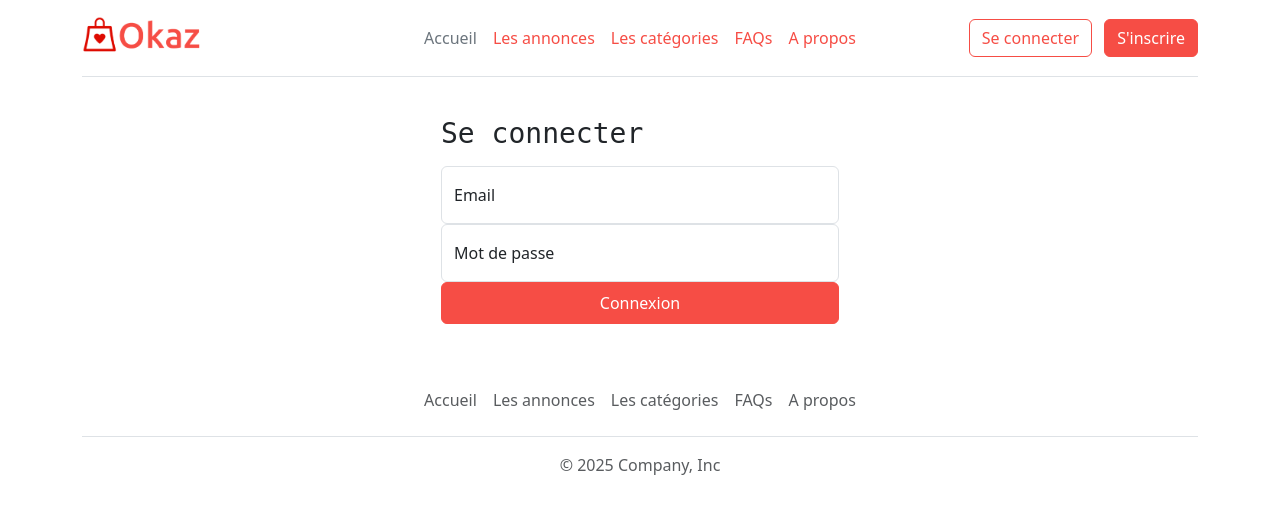
After one commit to Geraldine743/okaz, a PHP site: page /login.php in a window 1280 px wide. The commit adds this page. Shown: the top 514 px of the page. Run offline with PHP 8.4, Linux system fonts and the light colour scheme; some libraries are stand-ins or nearby versions.

Commit message:
add structure page login

```diff
--- a/index.php
+++ b/index.php
@@ -20,7 +20,7 @@ $categories = [
         <h1 class="display-5 fw-bold text-body-emphasis lh-1 mb-3">Avec Okaz achetez et vendez vos objets</h1>
         <p class="lead">Trouvez ce que vous cherchez ou donnez une seconde vie à vos objets en un clic ! Okaz est la plateforme incontournable pour vendre, acheter ou échanger tout ce que vous souhaitez : vêtements, meubles, appareils électroniques, véhicules et bien plus encore !</p>
         <div class="d-grid gap-2 d-md-flex justify-content-md-start">
-            <button type="button" class="btn btn-primary btn-lg px-4 me-md-2">Connexion</button>
+            <button type="button" class="btn btn-primary btn-lg px-4 me-md-2">S'inscrire</button>
         </div>
     </div>
 </div>
--- /dev/null
+++ b/login.php
@@ -0,0 +1,18 @@
+<?php require_once 'templates/header.php'; ?>
+
+<div class="form-signin w-100 m-auto">
+    <form method="post">
+        <h1 class="h3 mb-3 fw-normal">Se connecter</h1>
+        <div class="form-floating">
+            <input type="email" class="form-control" name="email" id="email" placeholder="name@example.com">
+            <label for="email">Email</label>
+        </div>
+        <div class="form-floating">
+            <input type="password" class="form-control" name="password" id="password" placeholder="Mot de passe">
+            <label for="password">Mot de passe</label>
+        </div>
+        <button class="btn btn-primary w-100 py-2" type="submit">Connexion</button>
+    </form>
+</div>
+
+<?php require_once 'templates/footer.php'; ?>
--- a/templates/header.php
+++ b/templates/header.php
@@ -14,7 +14,7 @@
     <div class="container">
         <header class="d-flex flex-wrap align-items-center justify-content-center justify-content-md-between py-3 mb-4 border-bottom">
             <div class="col-md-3 mb-2 mb-md-0">
-                <a href="/" class="d-inline-flex link-body-emphasis text-decoration-none">
+                <a href="index.php" class="d-inline-flex link-body-emphasis text-decoration-none">
                     <img width="120" src="assets/images/logo-okaz.png" alt="Logo Okaz">
                 </a>
             </div>
@@ -26,8 +26,8 @@
                 <li><a href="#" class="nav-link px-2">A propos</a></li>
             </ul>
             <div class="col-md-3 text-end">
-                <button type="button" class="btn btn-outline-primary me-2">S'inscrire</button>
-                <button type="button" class="btn btn-primary">Connexion</button>
+                <a href="login.php" class="btn btn-outline-primary me-2">Se connecter</a>
+                <button type="button" class="btn btn-primary">S'inscrire</button>
             </div>
         </header>
 
```
